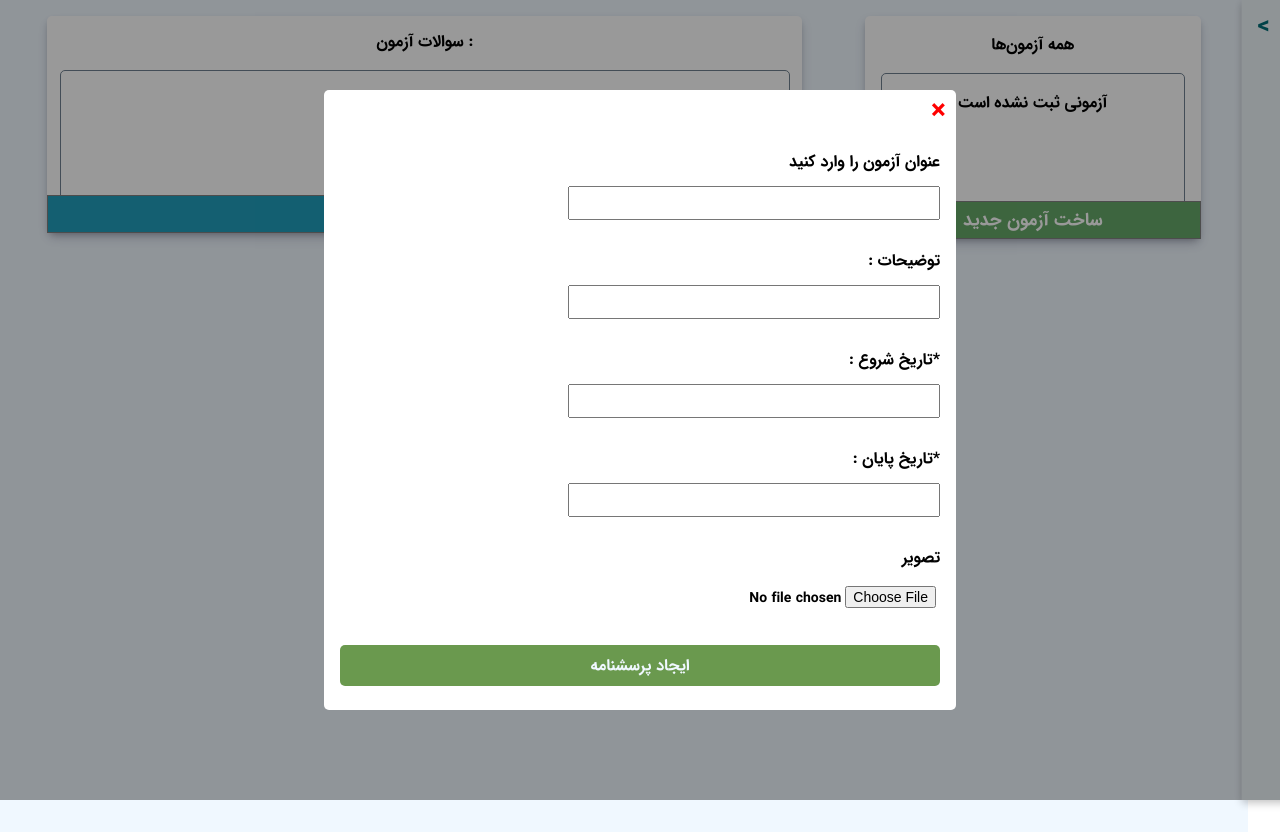
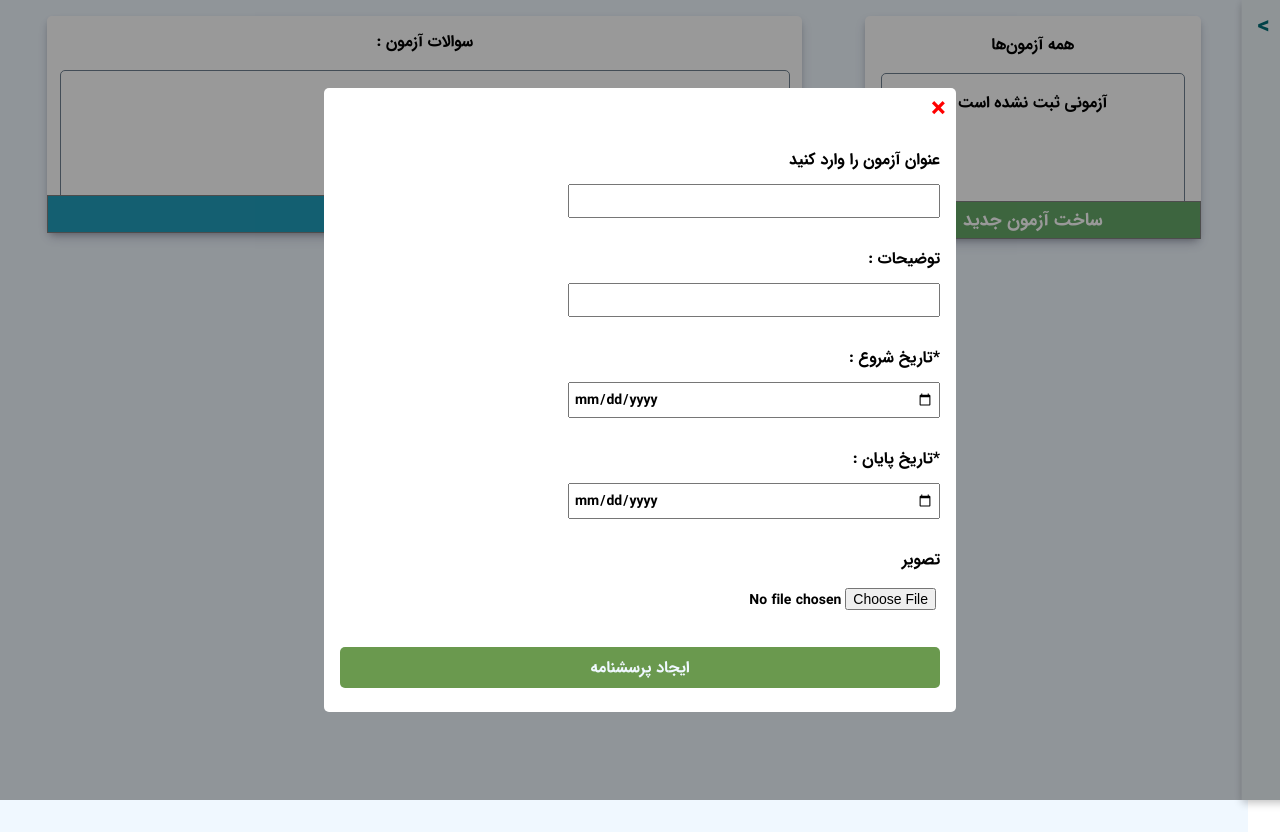
Before and after one commit to xekurt/s-form-builder, a React (Create React App) app: page /exams in a window 1280 px wide. Both pictures are taken after a click on the button "ساخت آزمون جدید". Built offline with nearby package versions, Linux system fonts and the light colour scheme.

Commit message:
add calender to start and end date

```diff
--- a/src/Components/SurveyForm/Index.jsx
+++ b/src/Components/SurveyForm/Index.jsx
@@ -97,7 +97,7 @@ const Index = ({ editSurvey, type }) => {
           *تاریخ شروع :
         </label>
         <input
-          type="text"
+          type="date"
           id="startDate"
           name="startDate"
           value={surveyData.startDate}
@@ -112,7 +112,7 @@ const Index = ({ editSurvey, type }) => {
           *تاریخ پایان :
         </label>
         <input
-          type="text"
+          type="date"
           id="endDate"
           name="endDate"
           value={surveyData.endDate}
@@ -127,6 +127,7 @@ const Index = ({ editSurvey, type }) => {
           id="picture"
           name="picture"
           onChange={handleChangeInput}
+          className="file__input"
         />
         {surveyData.picture && (
           <img width="48px" height="48px" src={surveyData.picture} alt="pic" />
--- a/src/Components/SurveyForm/styles.css
+++ b/src/Components/SurveyForm/styles.css
@@ -34,3 +34,6 @@
   justify-content: space-between;
   width: 150px;
 }
+
+.file__input {
+}
--- a/src/index.css
+++ b/src/index.css
@@ -47,6 +47,12 @@ a {
   text-decoration: none;
 }
 
-p {
+p,
+h1,
+h2,
+h3,
+h4,
+h5,
+h6 {
   direction: rtl;
 }
```
